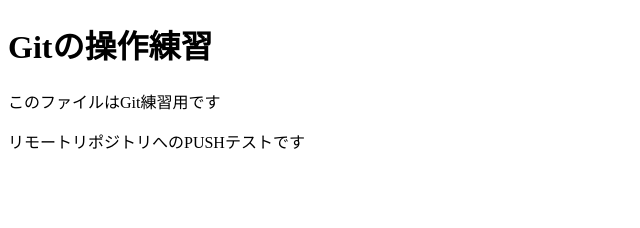
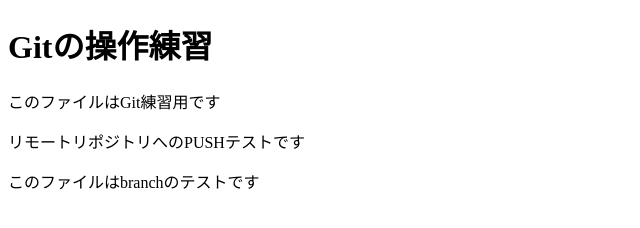
Before and after one commit to felica-git-test/git-test, a plain HTML site: page index.html in a window 1280 px wide. Shown: the whole page, without its empty margins (0-640 px from the left). Drawn offline with Linux system fonts and the light colour scheme.

Commit message:
branchテストです

```diff
--- a/index.html
+++ b/index.html
@@ -9,5 +9,6 @@
   <h1>Gitの操作練習</h1>
   <p>このファイルはGit練習用です</p>
   <p>リモートリポジトリへのPUSHテストです</p>
+  <p>このファイルはbranchのテストです</p>
 </body>
 </html>
```
